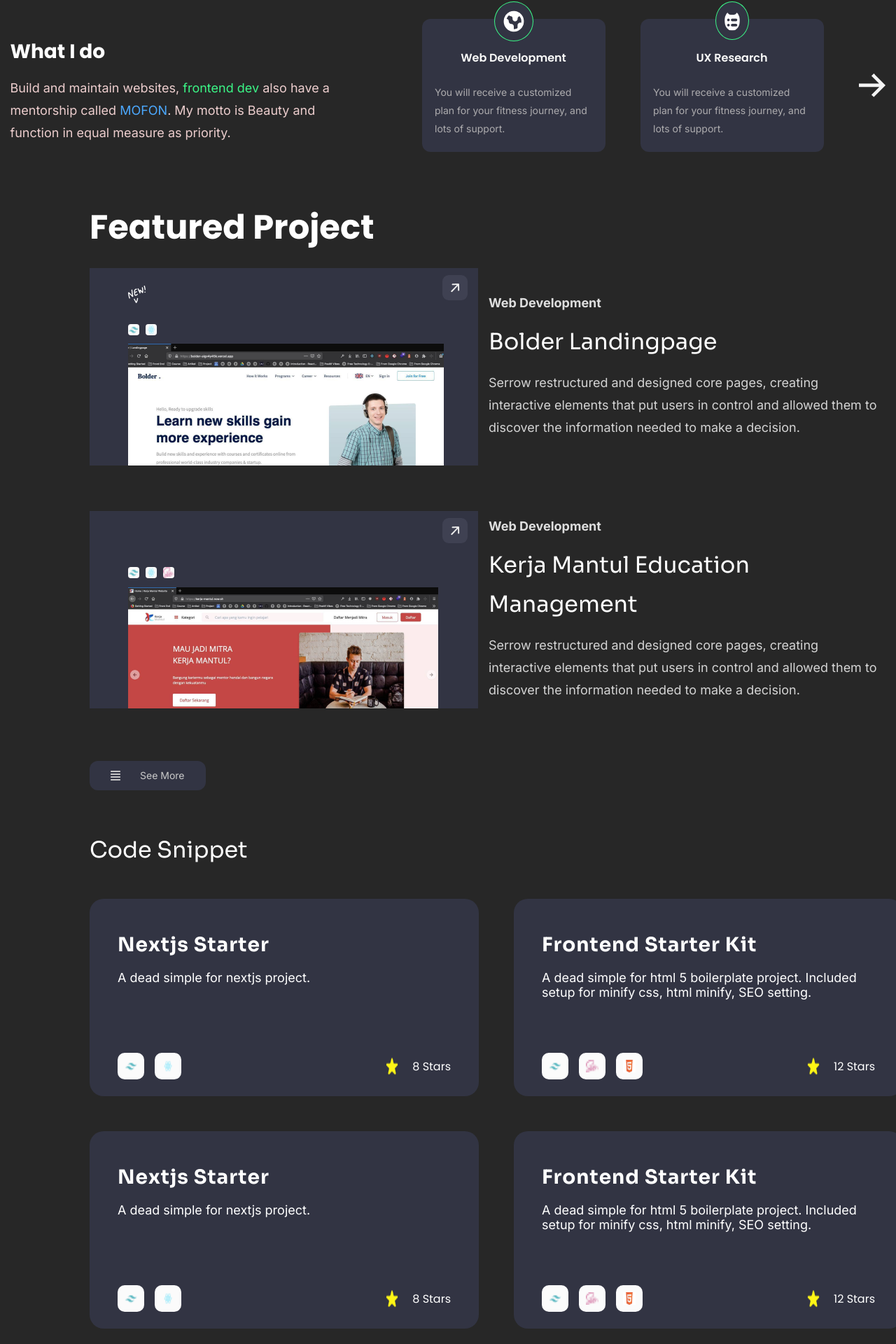
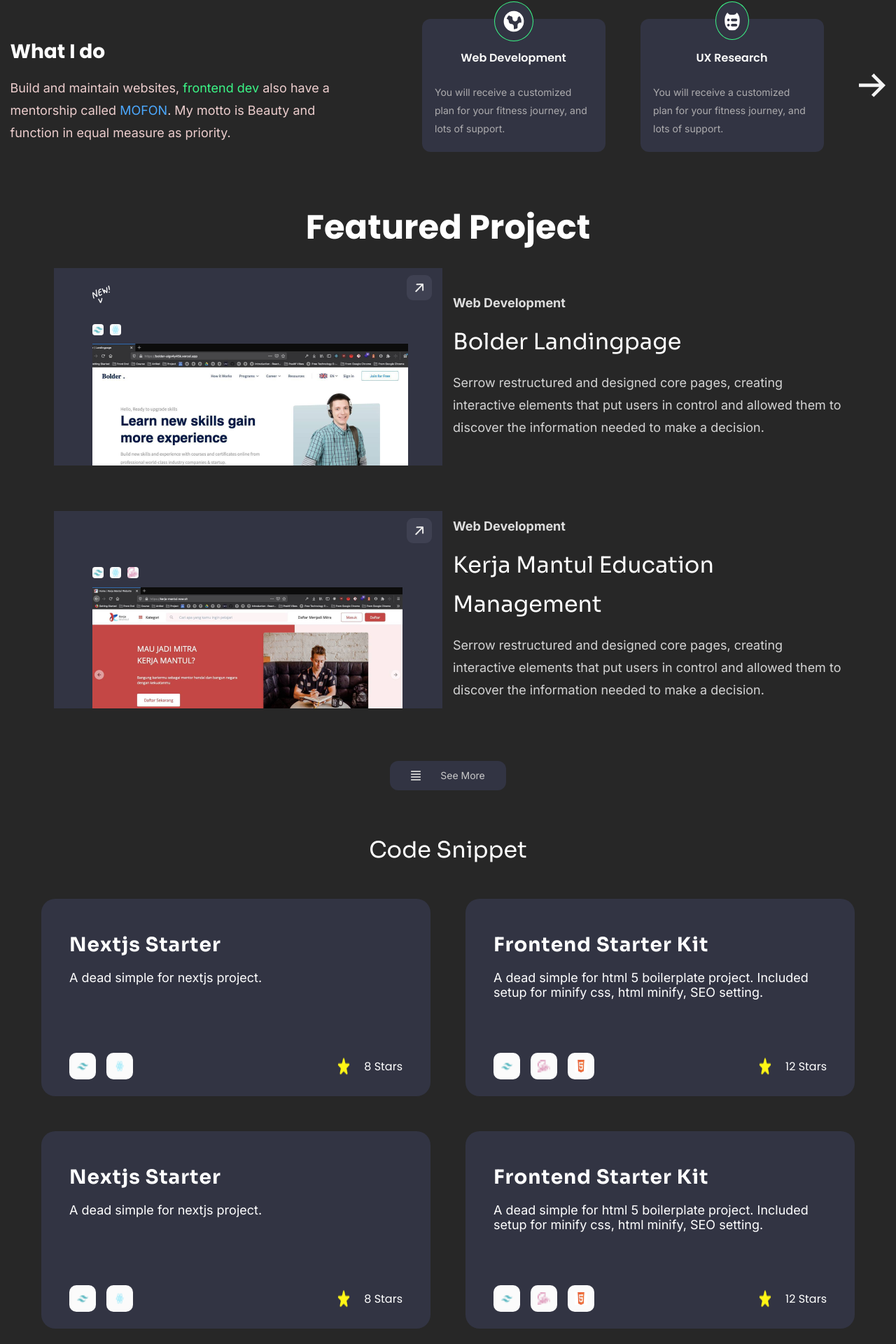
Before and after one commit to leticialiveira/Portfolio-Leticia, a Vue app: page / in a window 1280 px wide. Shown: the part 689-2609 px from the top of the page at 70% size. Built offline with nearby package versions, Linux system fonts and the light colour scheme.

Commit message:
centralizei tudo

```diff
--- a/src/App.vue
+++ b/src/App.vue
@@ -65,7 +65,7 @@ header {
 
 .section-project {
   display: flex;
-  align-items: start;
+  align-items: center;
   flex-direction: column;
   font-family: "Poppins", sans-serif;
   margin-top: 80px;
@@ -79,11 +79,13 @@ header {
   color: #ffffff;
   margin-top: 40px;
   display: flex;
+  align-items: center;
   flex-direction: column;
   gap: 30px;
 }
 .section-code {
   display: grid;
+  align-items: center;
   grid-template-columns: repeat(2, 1fr);
   flex-direction: column;
   font-family: "Poppins", sans-serif;
--- a/src/assets/base.css
+++ b/src/assets/base.css
@@ -24,4 +24,5 @@ body {
   width: 80vw;
   background-color: var(--bg-body);
   margin: 0 auto;
+
 }
--- a/src/components/SectionProject.vue
+++ b/src/components/SectionProject.vue
@@ -54,6 +54,7 @@
 .title {
   font-style: normal;
   display: flex;
+  align-items: start;
   font-weight: 700;
   font-size: 48px;
   line-height: 56px;
```
